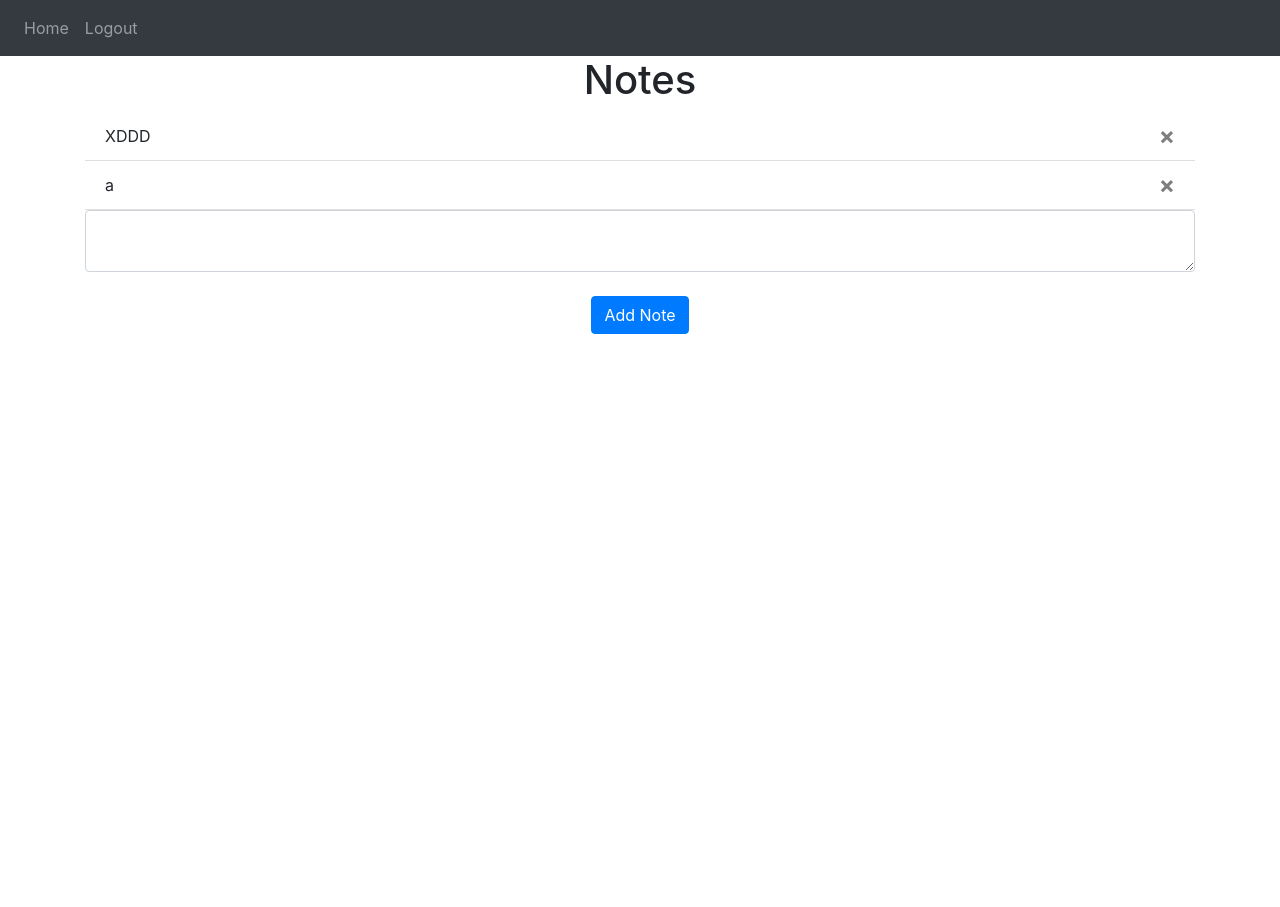
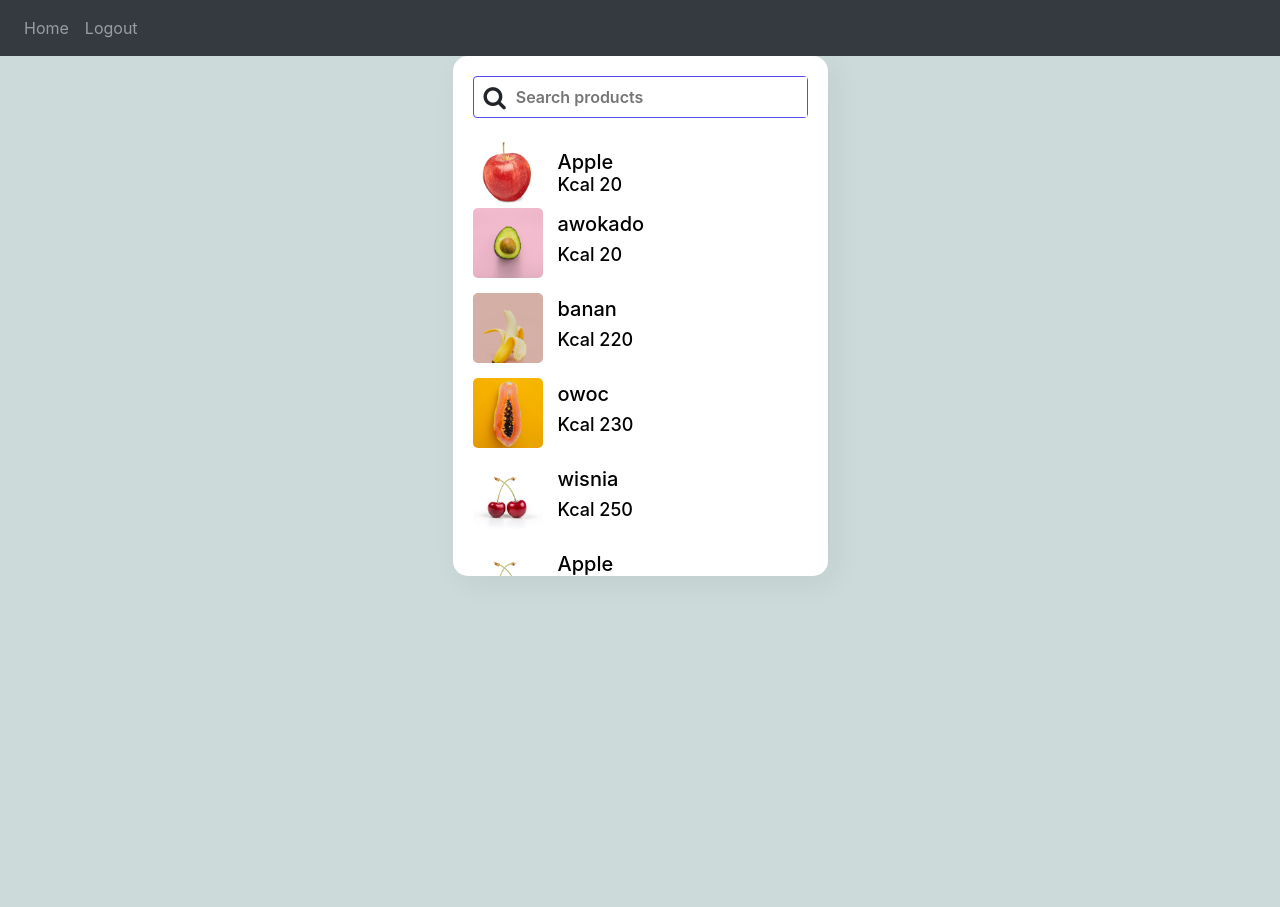
Before and after one commit to miedzygalaktycznygit/website, a Flask app: page / in a window 1280 px wide. Shown: the top 907 px of the page. Run offline with Flask 3, Linux system fonts and the light colour scheme; a user stored in the database is signed in; data comes from the database, SQL or seed files in the repository; some libraries are stand-ins or nearby versions.

Commit message:
aktualizacja projektu

```diff
--- a/website/static/index.js
+++ b/website/static/index.js
@@ -6,3 +6,25 @@ function deleteNote(noteId){
         window.location.href = "/";
     });
 }
+
+const search = () => {
+    const searchbox = document.getElementById("search-item").value.toUpperCase();
+    const product = document.querySelectorAll(".product");
+    const pname = document.getElementsByTagName("h2");
+
+    for (let i = 0; i < pname.length; i++) {
+        let match = product[i].getElementsByTagName('h2')[0];
+
+        if (match) {
+            let textvalue = match.textContent || match.innerHTML;
+
+            if (textvalue.toUpperCase().indexOf(searchbox) > -1) {
+                // Show product and retain its styles
+                product[i].style.display = "flex";  // Set it back to flex instead of block
+            } else {
+                // Hide product
+                product[i].style.display = "none";
+            }
+        }
+    }
+};
--- a/website/templates/base.html
+++ b/website/templates/base.html
@@ -3,6 +3,7 @@
     <head>
         <meta charset="utf-8" />
         <meta name="viewport" content="width=device-width, initial-scale=1" />
+
         <link
             rel="stylesheet"
             href="https://stackpath.bootstrapcdn.com/bootstrap/4.4.1/css/bootstrap.min.css"
@@ -12,10 +13,12 @@
             rel="stylesheet"
             href="https://stackpath.bootstrapcdn.com/font-awesome/4.7.0/css/font-awesome.min.css"
             crossorigin="anonymous"/>
+        <link rel="stylesheet" href="https://cdnjs.cloudflare.com/ajax/libs/font-awesome/4.7.0/css/font-awesome.min.css">
+
 
         <title>{% block title %} Home {% endblock%}</title>
     </head>
-    <body>
+    <body style="background-color: rgb(204, 218, 218);">
         <nav class="navbar navbar-expand-lg navbar-dark bg-dark">
             <button
                     class="navbar-toggler"
@@ -59,10 +62,10 @@
         {% endif %}
         {% endwith %}
 
-        <div class="container">
-            {% block content %}
-            {% endblock %}
-        </div>
+
+        {% block content %}
+        {% endblock %}
+
         <script
           src="https://code.jquery.com/jquery-3.2.1.slim.min.js"
           integrity="sha384-KJ3o2DKtIkvYIK3UENzmM7KCkRr/rE9/Qpg6aAZGJwFDMVNA/GpGFF93hXpG5KkN"
--- a/website/templates/home.html
+++ b/website/templates/home.html
@@ -3,6 +3,7 @@
 {% block title %} Home Page {% endblock %}
 
 {% block content %}
+<!--
 <h1 align="center">Notes</h1>
 <ul class="list-group list-group-flush" id="notes">
     {% for note in user.notes %}
@@ -20,4 +21,78 @@
         <button type="submit" class="btn btn-primary">Add Note</button>
     </div>
 </form>
+-->
+<section class="container" style="width: 375px; height: 520px; background-color: rgb(255, 255, 255);border-radius: 15px; box-shadow: 7px 7px 30px rgba(0,0,0,0.06); padding: 20px; overflow-y: scroll;">
+    <form style="width: 100%; border: 1px solid rgb(82, 74, 235); border-radius: 4px; display: flex; flex-direction: row; align-items: center;">
+        <i class="fa fa-search" style="font-size:24px; padding-left: 10px;"></i>
+        <input type="text" name="" id="search-item" placeholder="Search products" onkeyup="search()" style="border: none; outline: none; box-shadow: none; width: 100%; font-size: 16px; font-weight: 600; padding: 8px 10px;"/>
+    </form>
+    <div class="product-list" id="product-list" style="padding: 20px 0; flex-direction: column; gap: 15px">
+        <div class="product" style="display: flex; align-items: center; cursor: pointer; justify-content: flex-start;">
+            <img src="{{ url_for('static', filename='apple.jpg') }}" alt="Apple" style="width: 70px; height: auto; object-fit: cover; border-radius: 5px;">
+            <div class="p-details" style="padding-left: 15px;">
+                <h2 style="font-size: 20px; color: black; margin: 0;">Apple</h2>
+                <h3 style="font-size: 18px; color: black; margin: 0;">Kcal 20</h3>
+            </div>
+        </div>
+        <div class="product" style="display: flex; align-items: center; cursor: pointer; padding-bottom: 15px; justify-content: flex-start;">
+            <img src="{{ url_for('static', filename='awokado.jpg') }}" alt="Apple" style="width: 70px; height: 70px; object-fit: cover; border-radius: 5px;">
+            <div class="p-details" style="padding-left: 15px;">
+                <h2 style="font-size: 20px; color: black;">awokado</h2>
+                <h3 style="font-size: 18px; color: black;">Kcal 20</h3>
+            </div>
+        </div>
+        <div class="product" style="display: flex; align-items: center; cursor: pointer; padding-bottom: 15px; justify-content: flex-start;">
+            <img src="{{ url_for('static', filename='banan.jpg') }}" alt="Apple" style="width: 70px; height: 70px; object-fit: cover; border-radius: 5px;">
+            <div class="p-details" style="padding-left: 15px;">
+                <h2 style="font-size: 20px; color: black;">banan</h2>
+                <h3 style="font-size: 18px; color: black;">Kcal 220</h3>
+            </div>
+        </div>
+        <div class="product" style="display: flex; align-items: center; cursor: pointer; padding-bottom: 15px; justify-content: flex-start;">
+            <img src="{{ url_for('static', filename='owoc.jpg') }}" alt="Apple" style="width: 70px; height: 70px; object-fit: cover; border-radius: 5px;">
+            <div class="p-details" style="padding-left: 15px;">
+                <h2 style="font-size: 20px; color: black;">owoc</h2>
+                <h3 style="font-size: 18px; color: black;">Kcal 230</h3>
+            </div>
+        </div>
+        <div class="product" style="display: flex; align-items: center; cursor: pointer; padding-bottom: 15px; justify-content: flex-start;">
+            <img src="{{ url_for('static', filename='wisnia.jpg') }}" alt="Apple" style="width: 70px; height: 70px; object-fit: cover; border-radius: 5px;">
+            <div class="p-details" style="padding-left: 15px;">
+                <h2 style="font-size: 20px; color: black;">wisnia</h2>
+                <h3 style="font-size: 18px; color: black;">Kcal 250</h3>
+            </div>
+        </div>
+        <div class="product" style="display: flex; align-items: center; cursor: pointer; padding-bottom: 15px; justify-content: flex-start;">
+            <img src="{{ url_for('static', filename='wisnia.jpg') }}" alt="Apple" style="width: 70px; height: 70px; object-fit: cover; border-radius: 5px;">
+            <div class="p-details" style="padding-left: 15px;">
+                <h2 style="font-size: 20px; color: black;">Apple</h2>
+                <h3 style="font-size: 18px; color: black;">Kcal 208</h3>
+            </div>
+        </div>
+        <div class="product" style="display: flex; align-items: center; cursor: pointer; padding-bottom: 15px; justify-content: flex-start;">
+            <img src="{{ url_for('static', filename='wisnia.jpg') }}" alt="Apple" style="width: 70px; height: 70px; object-fit: cover; border-radius: 5px;">
+            <div class="p-details" style="padding-left: 15px;">
+                <h2 style="font-size: 20px; color: black;">Apple</h2>
+                <h3 style="font-size: 18px; color: black;">Kcal 20</h3>
+            </div>
+        </div>
+        <div class="product" style="display: flex; align-items: center; cursor: pointer; padding-bottom: 15px; justify-content: flex-start;">
+            <img src="{{ url_for('static', filename='wisnia.jpg') }}" alt="Apple" style="width: 70px; height: 70px; object-fit: cover; border-radius: 5px;">
+            <div class="p-details" style="padding-left: 15px;">
+                <h2 style="font-size: 20px; color: black;">Apple</h2>
+                <h3 style="font-size: 18px; color: black;">Kcal 20</h3>
+            </div>
+        </div>
+        <div class="product" style="display: flex; align-items: center; cursor: pointer; padding-bottom: 15px; justify-content: flex-start;">
+            <img src="{{ url_for('static', filename='wisnia.jpg') }}" alt="Apple" style="width: 70px; height: 70px; object-fit: cover; border-radius: 5px;">
+            <div class="p-details" style="padding-left: 15px;">
+                <h2 style="font-size: 20px; color: black;">Apple</h2>
+                <h3 style="font-size: 18px; color: black;">Kcal 20</h3>
+            </div>
+        </div>
+    </div>
+</section>
+
+
 {% endblock %}
--- /dev/null
+++ b/website/templates/style.css
@@ -0,0 +1,4 @@
+.test{
+    background-color: rgb(0, 0, 0);
+    height: 1000px;
+}
```
Also changed, not shown: base2.html (deleted), website/static/apple.jpg (added), website/static/awokado.jpg (added), website/static/banan.jpg (added), website/static/owoc.jpg (added), website/static/wisnia.jpg (added).
